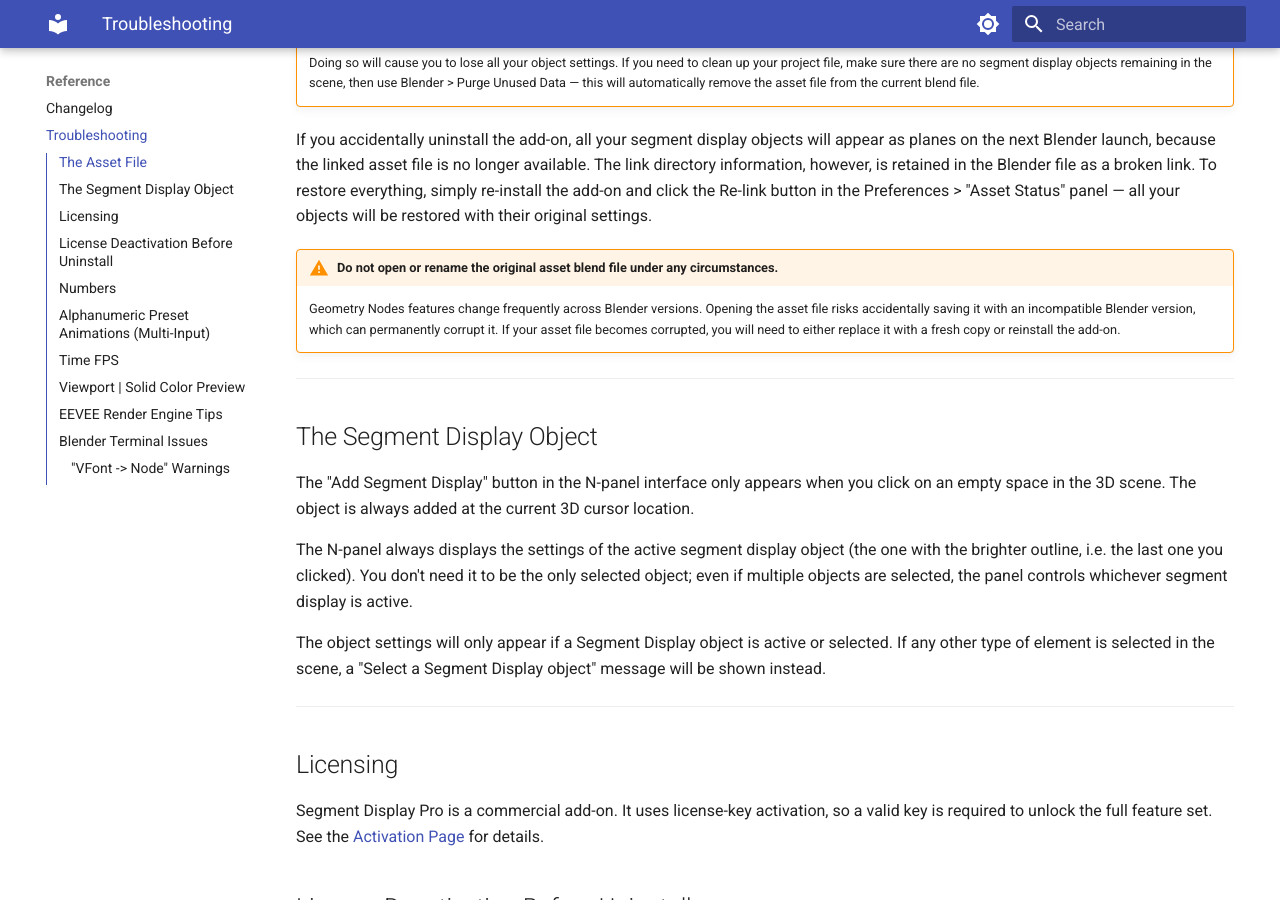
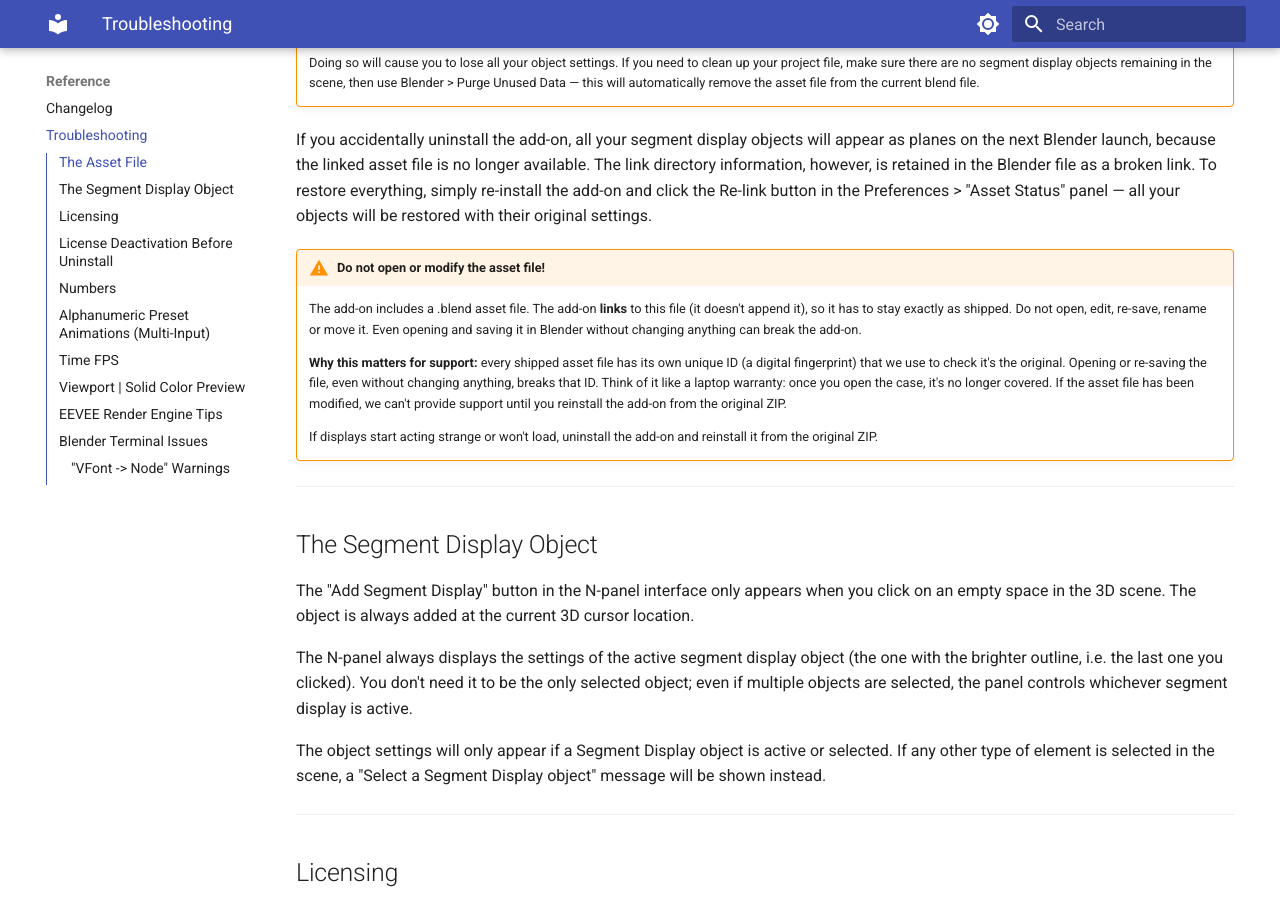
Before and after one commit to ahmetmaya-orion/segment-display-pro-docs, an MkDocs documentation site: the page built from docs/troubleshooting.md, in a window 1280 px wide and 900 px high, scrolled down 413 px. Built offline with MkDocs 1.6.1 and Material for MkDocs 9.7.7, drawn with Linux system fonts in a browser that asks for light colours.

Commit message:
docs(troubleshooting): update asset file warning from PRO-README

```diff
--- a/docs/troubleshooting.md
+++ b/docs/troubleshooting.md
@@ -8,8 +8,12 @@
 
 If you accidentally uninstall the add-on, all your segment display objects will appear as planes on the next Blender launch, because the linked asset file is no longer available. The link directory information, however, is retained in the Blender file as a broken link. To restore everything, simply re-install the add-on and click the Re-link button in the Preferences > "Asset Status" panel — all your objects will be restored with their original settings.
 
-!!! warning "Do not open or rename the original asset blend file under any circumstances."
-     Geometry Nodes features change frequently across Blender versions.  Opening the asset file risks accidentally saving it with an incompatible Blender version, which can permanently corrupt it. If your asset file becomes corrupted, you will need to either replace it with a fresh copy or reinstall the add-on.
+!!! warning "Do not open or modify the asset file!"
+    The add-on includes a .blend asset file. The add-on **links** to this file (it doesn't append it), so it has to stay exactly as shipped. Do not open, edit, re-save, rename or move it. Even opening and saving it in Blender without changing anything can break the add-on.
+
+    **Why this matters for support:** every shipped asset file has its own unique ID (a digital fingerprint) that we use to check it's the original. Opening or re-saving the file, even without changing anything, breaks that ID. Think of it like a laptop warranty: once you open the case, it's no longer covered. If the asset file has been modified, we can't provide support until you reinstall the add-on from the original ZIP.
+
+    If displays start acting strange or won't load, uninstall the add-on and reinstall it from the original ZIP.
 
 ---
 
@@ -57,7 +61,7 @@
 
 The auto time animations (Clock, Timer) and the Animation Start Offset feature only work correctly with whole-number frame rates (e.g. 24, 25, 30, 60). Decimal frame rates such as 23.98 or 29.97 will produce slightly inaccurate timing results due to mathematical limitations in how Blender calculates frame-to-time conversions.
 
-Make sure the Addon Frame Rate dropdown in the add-on's N-panel settings matches your project's scene frame rate for accurate time synchronization. For more information, see the [Settings Page](prefs_and_settings.md#time-synchronization).
+Make sure the Addon Frame Rate dropdown in the add-on's N-panel settings matches your project's scene frame rate for accurate time synchronization. For more information, see the [Settings Page](prefs_and_settings.md#time-synchronization).
 
 ---
 
```
